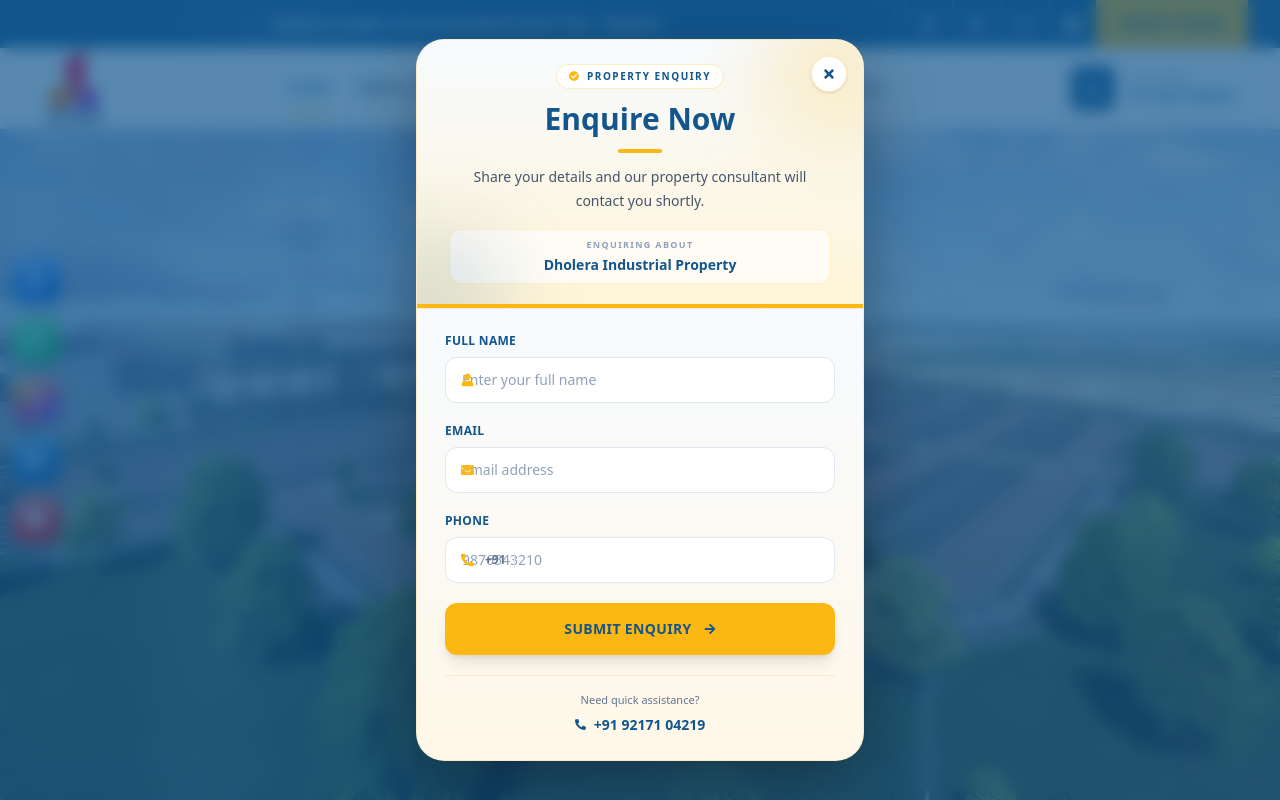
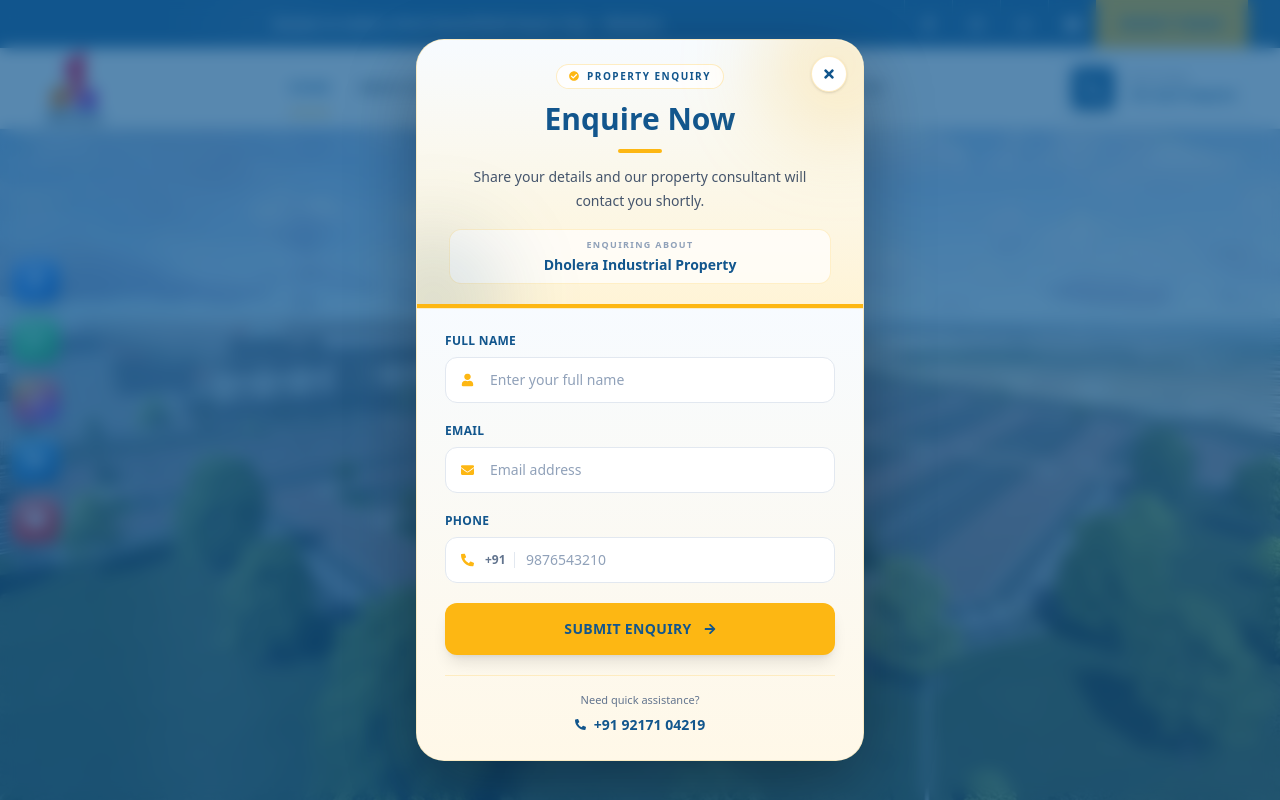
Before and after one commit to rishu7-ux/dholeraindustrial, a Next.js app: page / in a window 1280 px wide. Shown: the top 800 px of the page. Built offline with nearby package versions, Linux system fonts and the light colour scheme.

Commit message:
Fix enquiry popup input overlap

```diff
--- a/components/ EnquiryModal.tsx
+++ b/components/ EnquiryModal.tsx
@@ -16,7 +16,7 @@
 type FormData = z.infer<typeof schema>;
 type Props = { open: boolean; onClose: () => void; propertyName?: string };
 
-const inputClass = "w-full rounded-xl border border-slate-200 bg-white px-3.5 py-2.5 text-[13px] text-slate-800 outline-none transition placeholder:text-slate-400 focus:border-[#fdb713] focus:ring-4 focus:ring-[#fdb713]/15 sm:px-4 sm:py-3 sm:text-sm";
+const inputClass = "w-full rounded-xl border border-slate-200 bg-white py-2.5 text-[13px] text-slate-800 outline-none transition placeholder:text-slate-400 focus:border-[#fdb713] focus:ring-4 focus:ring-[#fdb713]/15 sm:py-3 sm:text-sm";
 const labelClass = "mb-2 block text-xs font-black uppercase tracking-wide text-[#12568d]";
 
 export default function EnquiryModal({ open, onClose, propertyName = "Dholera Industrial Property" }: Props) {
@@ -109,14 +109,14 @@
                 <form onSubmit={handleSubmit(submit)} noValidate className="space-y-3.5 sm:space-y-5">
                   <div>
                     <label htmlFor="enquiry-name" className={labelClass}>Full Name</label>
-                    <div className="relative"><FaUser className="absolute left-4 top-1/2 -translate-y-1/2 text-[#fdb713]" size={13} /><input id="enquiry-name" autoComplete="name" placeholder="Enter your full name" {...register("name")} className={`${inputClass} pl-11`} /></div>
+                    <div className="relative"><FaUser className="absolute left-4 top-1/2 -translate-y-1/2 text-[#fdb713]" size={13} /><input id="enquiry-name" autoComplete="name" placeholder="Enter your full name" {...register("name")} className={`${inputClass} pl-11 pr-4`} /></div>
                     {error(errors.name?.message)}
                   </div>
 
                   <div className="space-y-3.5 sm:space-y-5">
                     <div>
                       <label htmlFor="enquiry-email" className={labelClass}>Email</label>
-                      <div className="relative"><FaEnvelope className="absolute left-4 top-1/2 -translate-y-1/2 text-[#fdb713]" size={13} /><input id="enquiry-email" type="email" autoComplete="email" placeholder="Email address" {...register("email")} className={`${inputClass} pl-11`} /></div>
+                      <div className="relative"><FaEnvelope className="absolute left-4 top-1/2 -translate-y-1/2 text-[#fdb713]" size={13} /><input id="enquiry-email" type="email" autoComplete="email" placeholder="Email address" {...register("email")} className={`${inputClass} pl-11 pr-4`} /></div>
                       {error(errors.email?.message)}
                     </div>
                     <div>
@@ -124,7 +124,7 @@
                       <div className="relative">
                         <FaPhoneAlt className="absolute left-4 top-1/2 -translate-y-1/2 text-[#fdb713]" size={13} />
                         <span className="absolute left-10 top-1/2 -translate-y-1/2 border-r border-slate-200 pr-2 text-xs font-bold text-slate-500">+91</span>
-                        <input id="enquiry-phone" type="tel" inputMode="numeric" autoComplete="tel" maxLength={10} placeholder="9876543210" {...register("phone", { onChange: (event) => { event.target.value = event.target.value.replace(/\D/g, "").slice(0, 10); } })} className={`${inputClass} pl-20`} />
+                        <input id="enquiry-phone" type="tel" inputMode="numeric" autoComplete="tel" maxLength={10} placeholder="9876543210" {...register("phone", { onChange: (event) => { event.target.value = event.target.value.replace(/\D/g, "").slice(0, 10); } })} className={`${inputClass} pl-20 pr-4`} />
                       </div>
                       {error(errors.phone?.message)}
                     </div>
```
